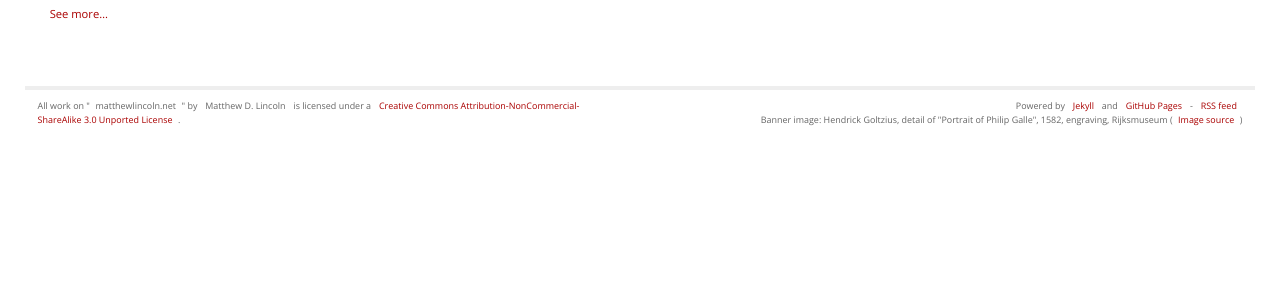
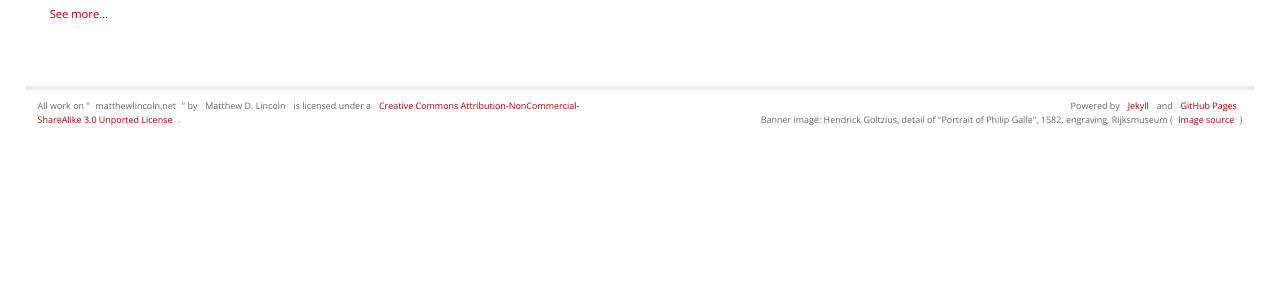
Before and after one commit to mdlincoln/mdlincoln.github.io, a Jekyll site: the page built from index.md, in a window 1280 px wide. Shown: the part 378-670 px from the top of the page. Built offline with Jekyll 4.4.1, drawn with Linux system fonts in a browser that asks for light colours.

Commit message:
Remove uncessarily explicit RSS link

```diff
--- a/_includes/footer.html
+++ b/_includes/footer.html
@@ -1,4 +1,4 @@
 <p class="license">All work on "<span xmlns:dct="http://purl.org/dc/terms/" property="dct:title">matthewlincoln.net</span>" by <span xmlns:cc="http://creativecommons.org/ns#" property="cc:attributionName">{{ site.data.contact.name }}</span> is licensed under a <a rel="license" href="http://creativecommons.org/licenses/by-nc-sa/3.0/deed.en_US">Creative Commons Attribution-NonCommercial-ShareAlike 3.0 Unported License</a>.</p>
-<p class="colophon">Powered by <a href="http://jekyllrb.com">Jekyll</a> and <a href="https://help.github.com/articles/using-jekyll-with-pages">GitHub Pages</a> - <a href="/feed.xml">RSS feed</a>
+<p class="colophon">Powered by <a href="http://jekyllrb.com">Jekyll</a> and <a href="https://help.github.com/articles/using-jekyll-with-pages">GitHub Pages</a>
 <br/>
 Banner image: {{ site.banner.name }} (<a href="{{ site.banner.source }}">Image source</a>)</p>
```
